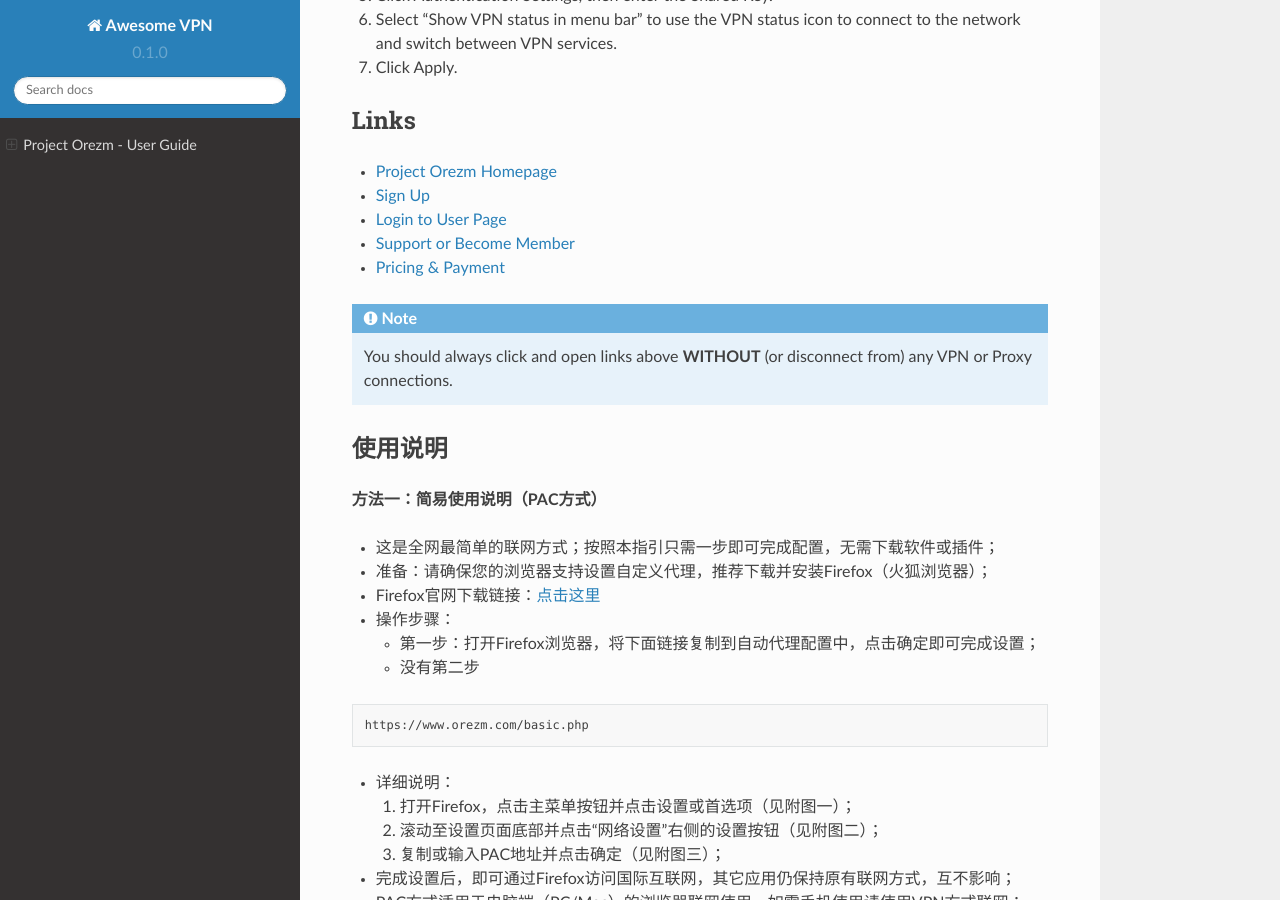
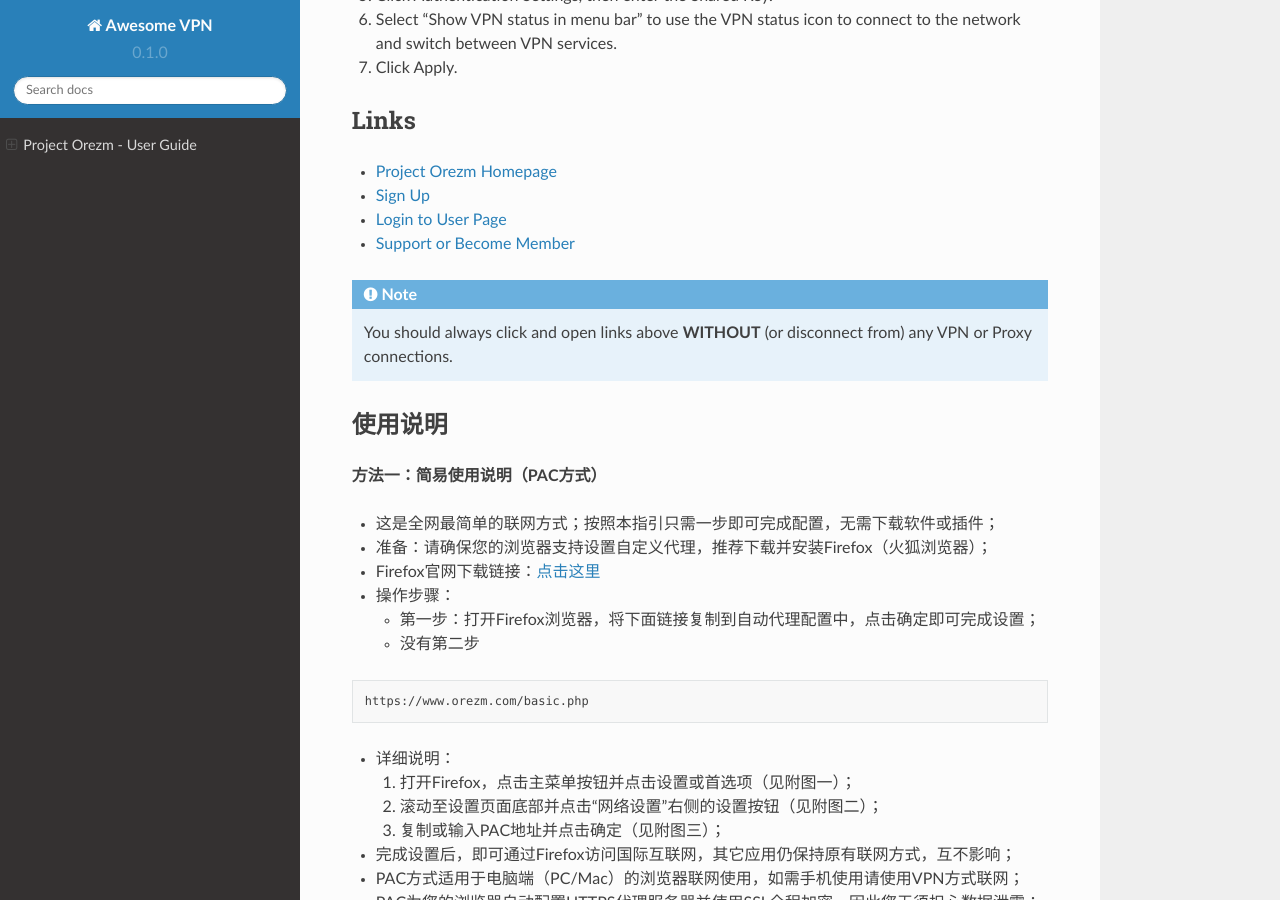
Before and after one commit to orezm/avc, a Sphinx documentation site: the page built from docs/source/index.rst, in a window 1280 px wide and 900 px high, scrolled down 4460 px. Built offline with Sphinx 7.4.7 and the Read the Docs theme 2.0.0, drawn with Linux system fonts in a browser that asks for light colours.

Commit message:
Update index.rst

```diff
--- a/docs/source/index.rst
+++ b/docs/source/index.rst
@@ -141,8 +141,6 @@
 
 * `Support or Become Member <https://www.buymeacoffee.com/orezm>`_
 
-* `Pricing & Payment <https://www.orezm.com/my/payment/>`_
-
 .. note::
 
     You should always click and open links above **WITHOUT** (or disconnect from) any VPN or Proxy connections.
```
